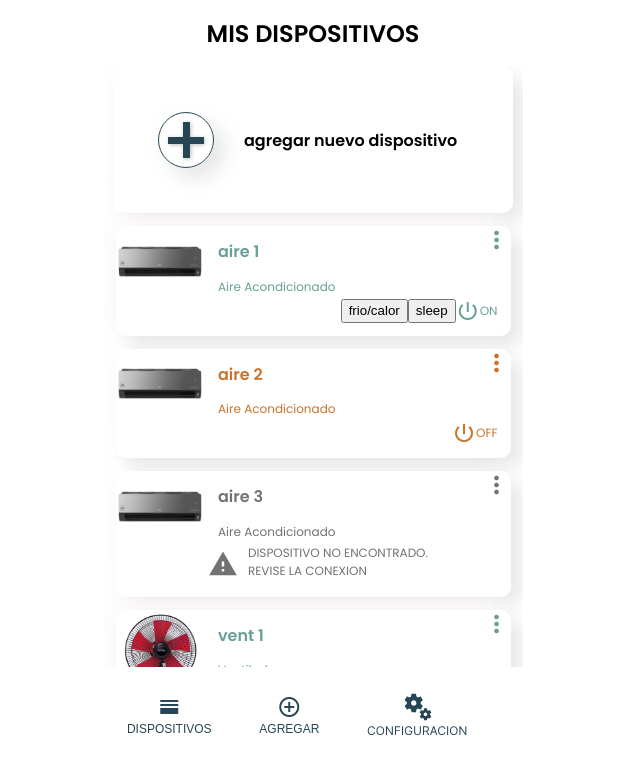
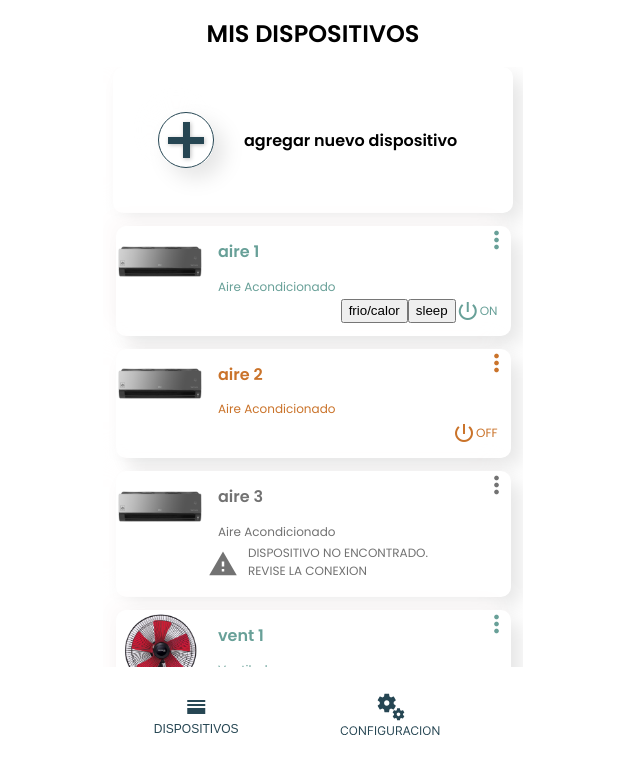
Before and after one commit to Ruodoit/Equipo-11, a React (Create React App) app in the folder Frontend/: page / in a window 1280 px wide. Shown: the top 774 px of the page, without its empty margins (327-967 px from the left). Built offline with nearby package versions, Linux system fonts and the light colour scheme.

Commit message:
se elimina boton agregar del menu

```diff
--- a/Frontend/src/components/menu/Menu.jsx
+++ b/Frontend/src/components/menu/Menu.jsx
@@ -13,10 +13,6 @@ export default function Menu() {
       <button className='btnMenu'>
         <span className='material-icons'>horizontal_split</span>
         <p className='btnTxt'>DISPOSITIVOS</p>
-      </button>
-      <button className='btnMenu' onClick={handleClick}>
-        <span className='material-icons'>add_circle_outline</span>
-        <p className='btnTxt'>AGREGAR</p>
       </button>
       <button className='btnMenu' onClick={handleConfiguracion}>
         <svg
```
